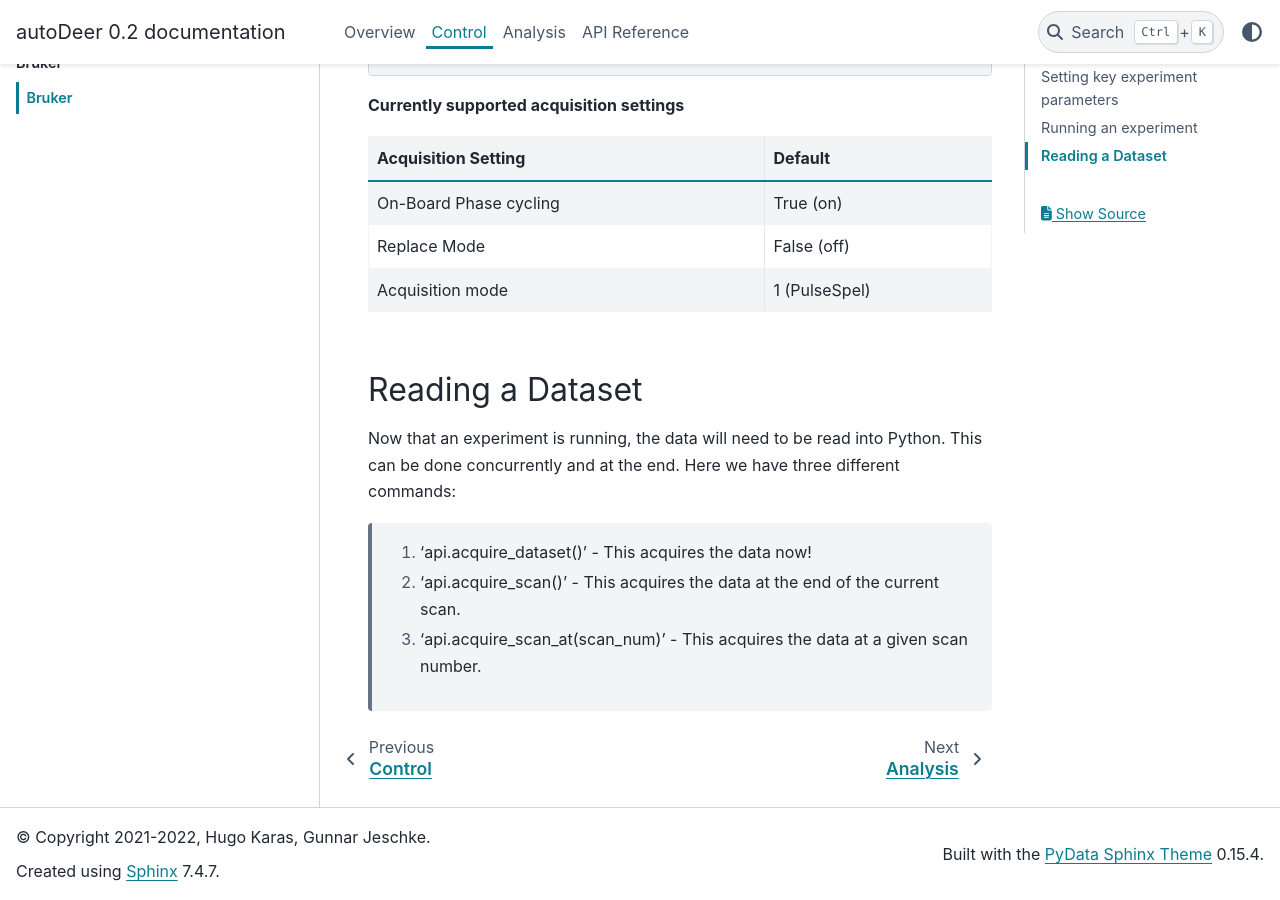
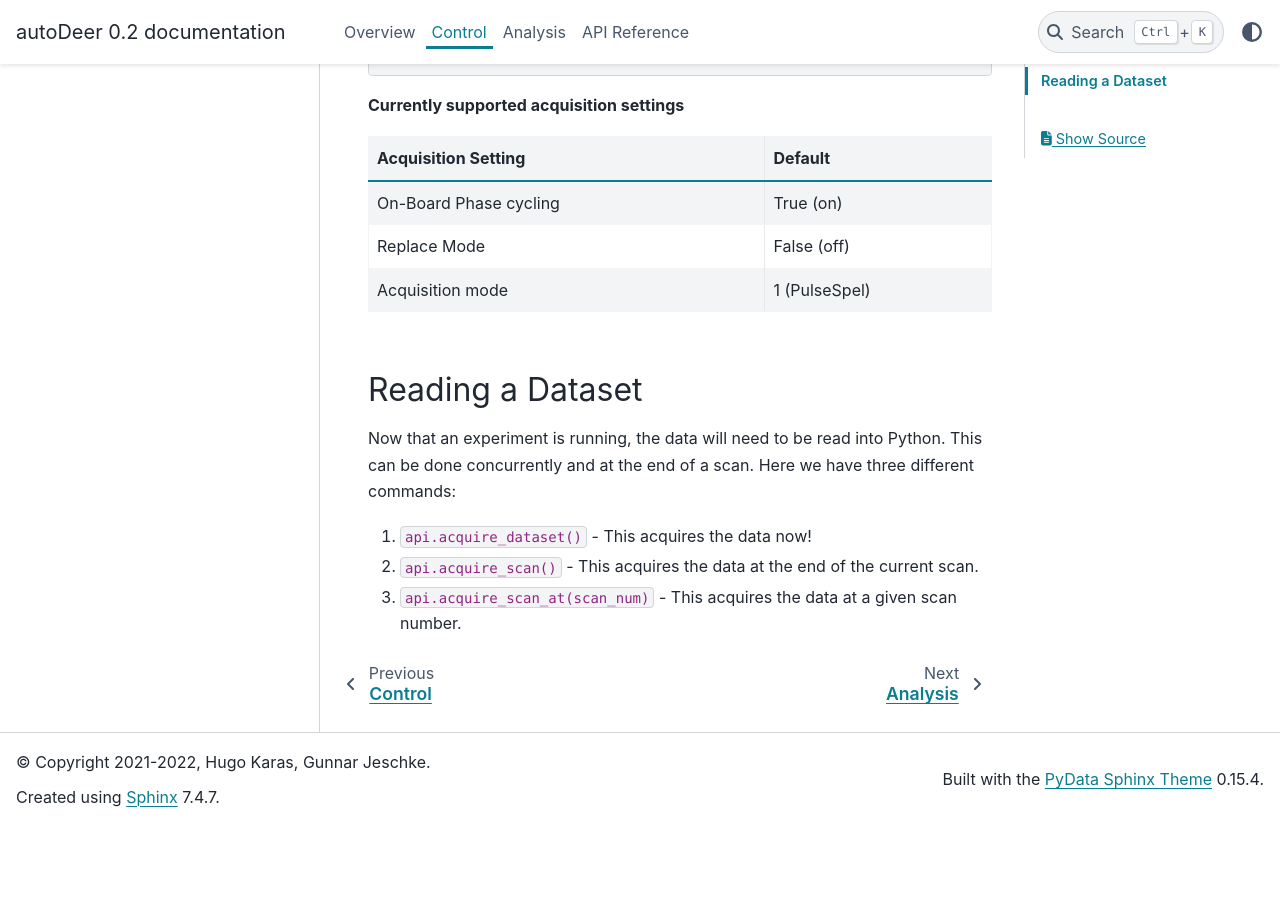
Before and after one commit to JeschkeLab/autoDEER, a Sphinx documentation site: the page built from docs/userguide/Bruker.rst, in a window 1280 px wide and 900 px high, scrolled down 1347 px. Built offline with Sphinx 7.4.7 and the PyData theme 0.15.4, drawn with Linux system fonts in a browser that asks for light colours; pages that are not in the unit, such as notebooks, are missing from menus; after the commit the page ends 2173 px from its top, so only the background shows below that.

Commit message:
Docs Update

```diff
--- a/docs/userguide/Bruker.rst
+++ b/docs/userguide/Bruker.rst
@@ -67,8 +67,8 @@
 -------------------------
 
 
-Now that an experiment is running, the data will need to be read into Python. This can be done concurrently and at the end. Here we have three different commands:
+Now that an experiment is running, the data will need to be read into Python. This can be done concurrently and at the end of a scan. Here we have three different commands:
 
-    1. 'api.acquire_dataset()' - This acquires the data now!
-    2. 'api.acquire_scan()' - This acquires the data at the end of the current scan.
-    3. 'api.acquire_scan_at(scan_num)' - This acquires the data at a given scan number.
+1. ``api.acquire_dataset()`` - This acquires the data now!
+2. ``api.acquire_scan()`` - This acquires the data at the end of the current scan.
+3. ``api.acquire_scan_at(scan_num)`` - This acquires the data at a given scan number.
--- a/docs/userguide/Control.rst
+++ b/docs/userguide/Control.rst
@@ -46,7 +46,6 @@
 
 
 .. toctree::
-    :hidden:
-    :caption: Bruker
+    :maxdepth: 2
 
     ./Bruker
```
Also changed, not shown: docs/userguide/Analysis.rst (+7 -0 lines), docs/userguide/Decoherence_experiments.rst (added, +20 -0 lines).
